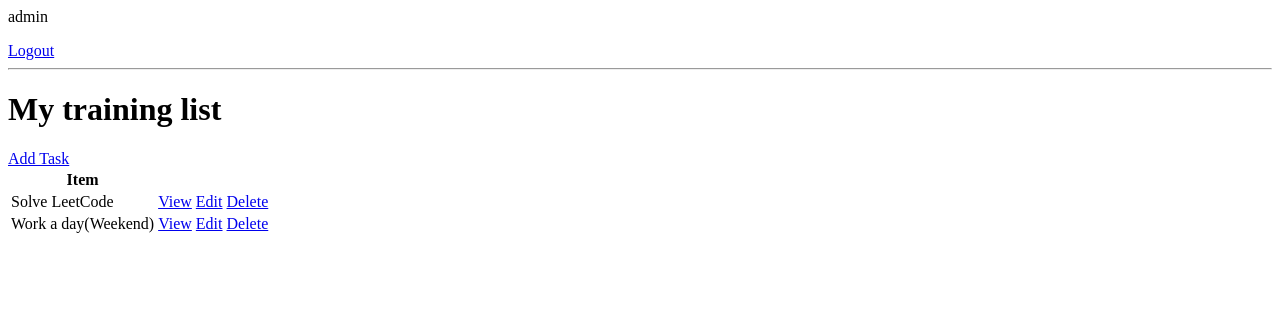
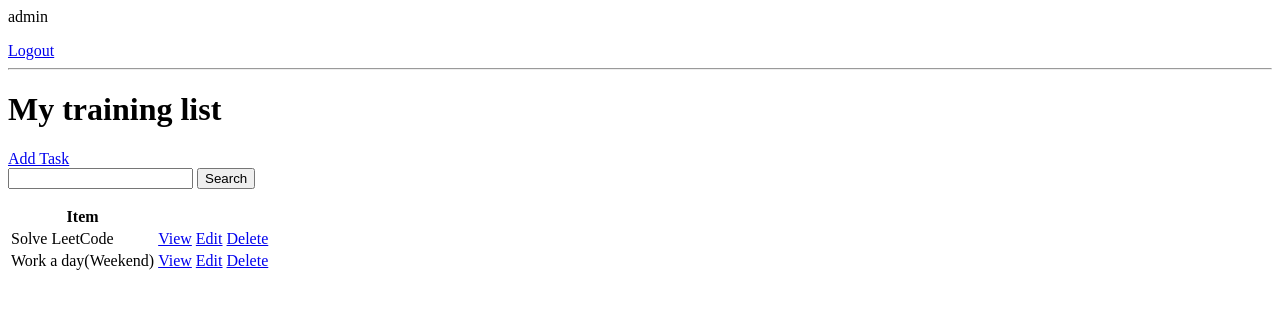
Before and after one commit to S-Makeev/Back2Django, a Django app: page / in a window 1280 px wide. Shown: the top 309 px of the page. Run offline with Django 4.2, Linux system fonts and the light colour scheme; a user stored in the database is signed in; data comes from the database, SQL or seed files in the repository; both versions use the stored data as it was after the commit.

Commit message:
finished functionality

```diff
--- a/todo_app/templates/todo_app/task_list.html
+++ b/todo_app/templates/todo_app/task_list.html
@@ -10,6 +10,11 @@
 <hr>
 <h1>My training list {{oogabooga}}</h1>
 <a href="{% url 'task-create' %}">Add Task</a>
+
+<form method="GET">
+  <input type="text" name="search-area" value={{search_input}}>
+  <input type="submit" value="Search">
+</form>
 
 <table>
   <tr>
--- a/todo_app/views.py
+++ b/todo_app/views.py
@@ -1,7 +1,7 @@
 from typing import Any
 from django.forms.models import BaseModelForm
 from django.http import HttpResponse
-from django.shortcuts import render
+from django.shortcuts import render, redirect
 from django.views.generic.list import ListView
 from django.views.generic.detail import DetailView
 from django.views.generic.edit import CreateView, UpdateView, DeleteView, FormView
@@ -32,14 +32,25 @@ class RegisterPage(FormView):
                   login(self.request, user)
             return super(RegisterPage, self).form_valid(form)
 
+      def get(self, *args, **kwargs):
+            if self.request.user.is_authenticated:
+              return redirect('tasks')
+            return super(RegisterPage, self).get(*args, **kwargs)
+
+
 class TaskList(LoginRequiredMixin, ListView):
       model = Task
       context_object_name = 'tasks'
+
       def get_context_data(self, **kwargs: Any):
           context = super().get_context_data(**kwargs)
           context['tasks'] = context['tasks'].filter(user=self.request.user)
           context['count'] = context['tasks'].filter(complete=False).count()
 
+          search_input = self.request.GET.get('search-area') or ''
+          if search_input:
+                context['tasks'] = context['tasks'].filter(title__startswith=search_input)
+          context['search_input'] = search_input
           return context
 
 
```
Also changed, not shown: db.sqlite3.
